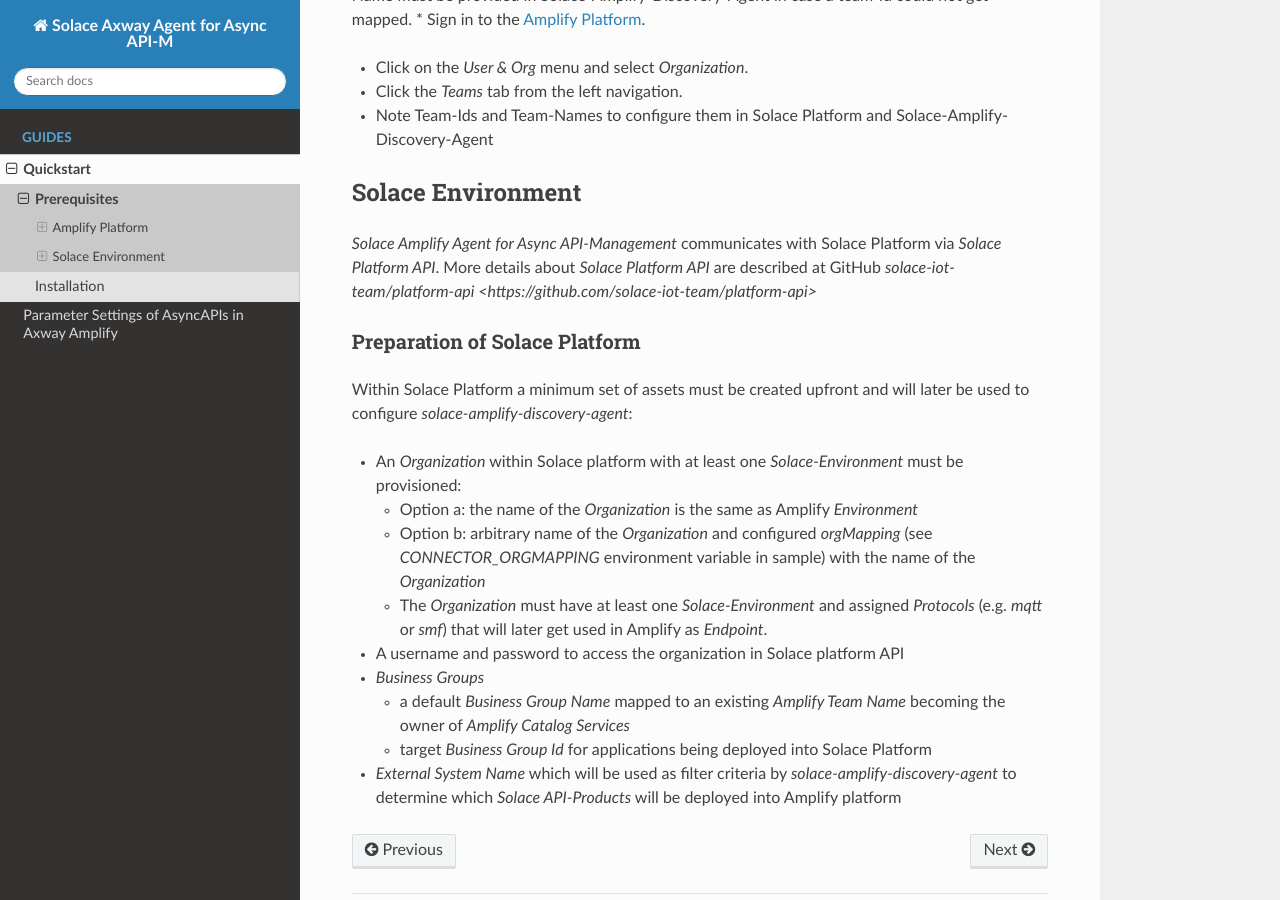
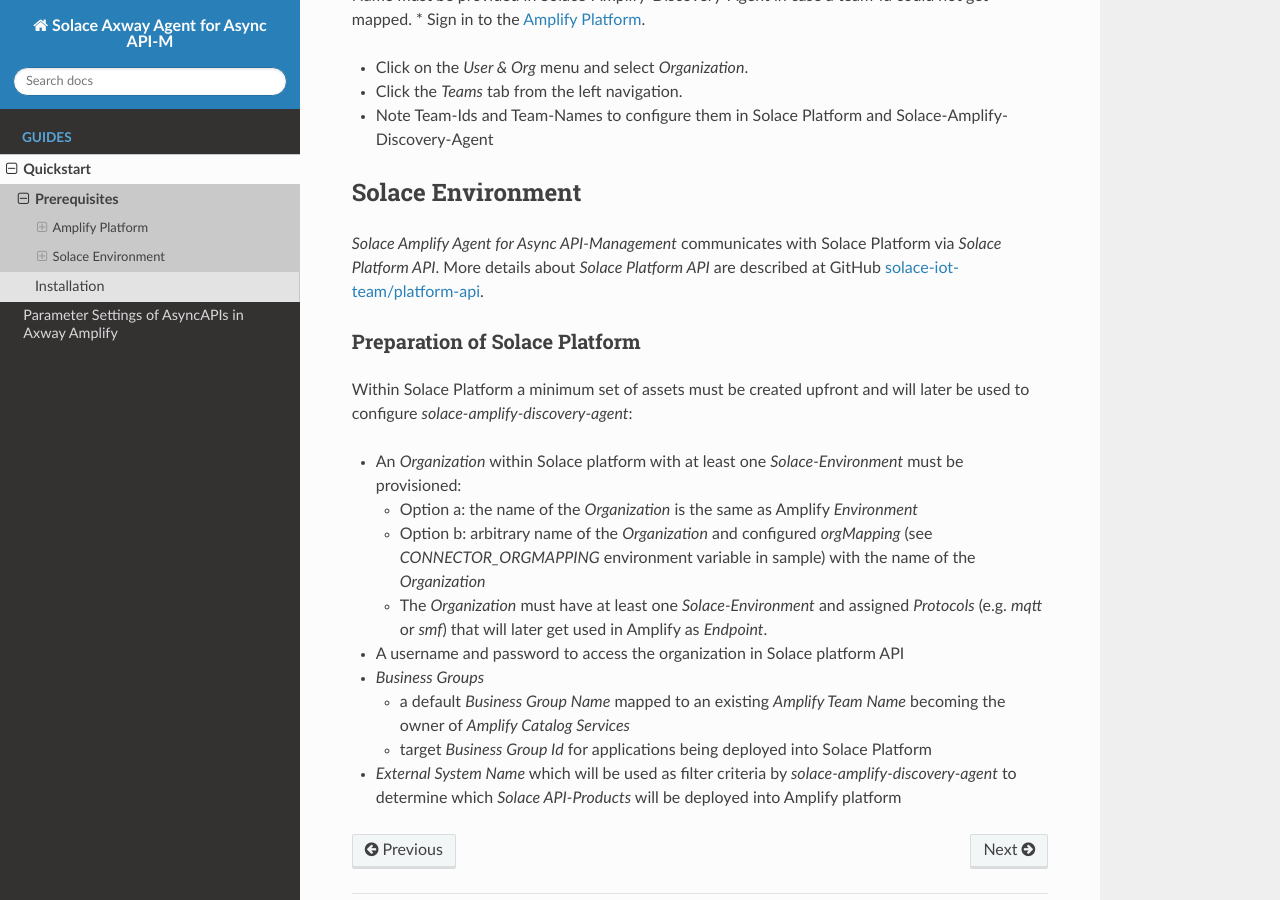
Before and after one commit to solace-iot-team/solace-amplify-discovery-agent, a Sphinx documentation site: the page built from docs/source/quickstart/prerequisites.rst, in a window 1280 px wide and 900 px high, scrolled down 1467 px. Built offline with Sphinx 7.4.7 and the Read the Docs theme 2.0.0, drawn with Linux system fonts in a browser that asks for light colours.

Commit message:
adjusted documentation

```diff
--- a/docs/source/quickstart/installation.rst
+++ b/docs/source/quickstart/installation.rst
@@ -12,7 +12,7 @@
 
 The agent is configured by providing a configuration file and/or environment variables.
 
-A documented sample of the configuration options is located at  <https://github.com/solace-iot-team/solace-amplify-discovery-agent/tree/main/sample>`_
+A documented sample of the configuration options is located at  `<https://github.com/solace-iot-team/solace-amplify-discovery-agent/tree/main/sample>`_ .
 
 * solace-amplify-discovery-agent is executed as user `AGENT` (uid=9999,gid=9999)
 * Path `/opt/agent` is read and writeable for user AGENT
--- a/docs/source/quickstart/prerequisites.rst
+++ b/docs/source/quickstart/prerequisites.rst
@@ -67,7 +67,7 @@
 ------------------
 
 *Solace Amplify Agent for Async API-Management* communicates with Solace Platform via `Solace Platform API`.
-More details about `Solace Platform API` are described at GitHub `solace-iot-team/platform-api <https://github.com/solace-iot-team/platform-api>`
+More details about `Solace Platform API` are described at GitHub `solace-iot-team/platform-api <https://github.com/solace-iot-team/platform-api>`_.
 
 Preparation of Solace Platform
 ++++++++++++++++++++++++++++++
```
Also changed, not shown: 1 other file.
